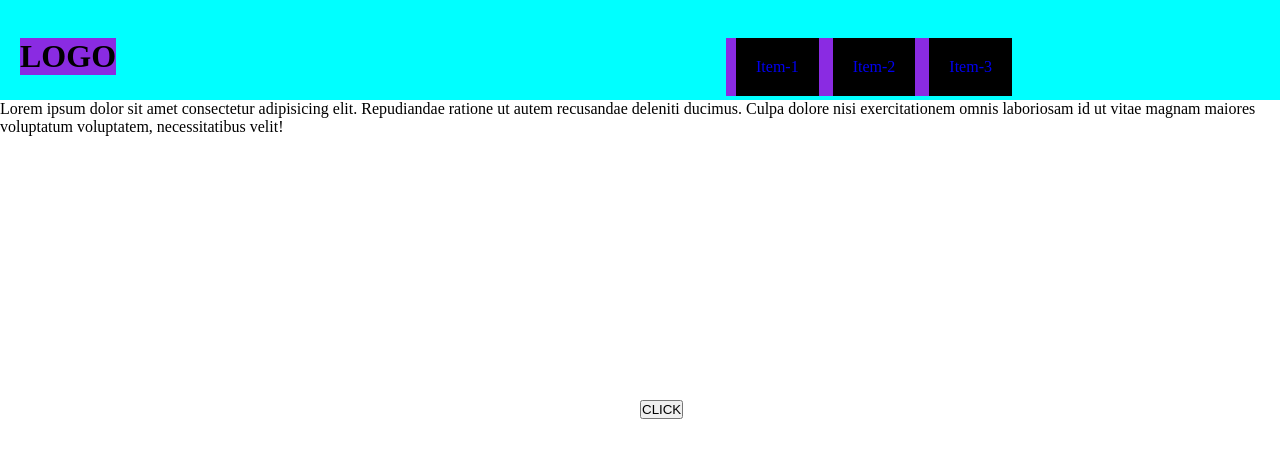
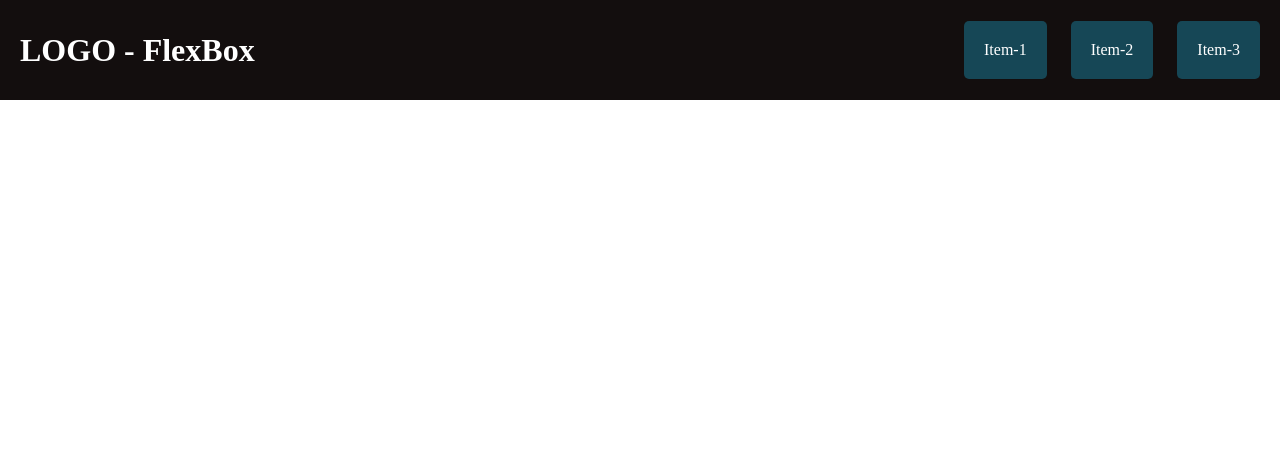
Before and after one commit to 1TDSPG-2024/exemplo-flex, a plain HTML site: page index.html in a window 1280 px wide. Drawn offline with Linux system fonts and the light colour scheme.

Commit message:
Reorganização com a main

```diff
--- a/css/estilo.css
+++ b/css/estilo.css
@@ -3,48 +3,87 @@
     padding: 0;
     box-sizing: border-box;
 }
+
 #cabecalho{
-    background-color: aqua;
+  background-color: #130e0e;
+  height: 100px;
+  padding: 20px;
+  display: flex;
+  justify-content: space-between;
+  align-items: center;
+  flex-wrap: wrap;
+  /* Aninhamento de seletores */
+
+  h1{
+    color: #fff;
+  }
+
+
+  .link{
+    display: inline;
+    margin-left: 20px;
+    a{
+      color: #fff;
+      text-decoration: none;
+      display: inline-block;
+      padding: 20px;
+      border-radius: 5px;
+      background-color: #164756;
+      transition: all 0.4s ease-in-out;
+
+      &:hover{
+        background-color: #51727c;
+      }
+
+    }
+  }
+
+}
+
+
+
+
+
+
+
+/* #cabecalho{
+  background-color: #130e0e;
   height: 100px;
   position: relative;
   padding: 20px;
 
-    /* aninnhamento de seletrores */
+  Aninhamento de seletores
   h1{
+    color: #fff;
     float: left;
-        background-color: blueviolet;
-        position: relative;
-        top: 30%;
+    position: absolute;
+    top:30%;
   }
+
   nav{
     float: right;
-        position: relative;
-        top: 30%;
-        right: 20%;
-        background-color: blueviolet;
+    position: absolute;
+    top:25%;
+    right: 5%;
   }
 
   .link{
     display: inline;
-    margin-left: 10px;
+    margin-left: 20px;
     a{
+      color: #fff;
       text-decoration: none;
       display: inline-block;
       padding: 20px;
-        background-color: black;
+      border-radius: 5px;
+      background-color: #164756;
+      transition: all 0.4s ease-in-out;
+
+      &:hover{
+        background-color: #51727c;
+      }
 
     }
+
   }
-}
-button{
-    position: fixed;
-    top: 50%;
-    left: 50%;
-}
-/* #cabecalho > h1{
-    background-color: blue;
 } */
-
-a:hover{
-    background-color: aquamarine;
-}
--- a/index.html
+++ b/index.html
@@ -9,7 +9,7 @@
 <body>
 
     <header id="cabecalho">
-        <h1>LOGO</h1>
+        <h1>LOGO - FlexBox</h1>
         <nav>
             <ul>
                 <li class="link"><a href="#">Item-1</a></li>
@@ -18,7 +18,6 @@
             </ul>
         </nav>
     </header>
-    <button>CLICK</button>
-    <p>Lorem ipsum dolor sit amet consectetur adipisicing elit. Repudiandae ratione ut autem recusandae deleniti ducimus. Culpa dolore nisi exercitationem omnis laboriosam id ut vitae magnam maiores voluptatum voluptatem, necessitatibus velit!</p>
+
 </body>
 </html>
```
Lines whose indentation alone changed are shown as unchanged.
